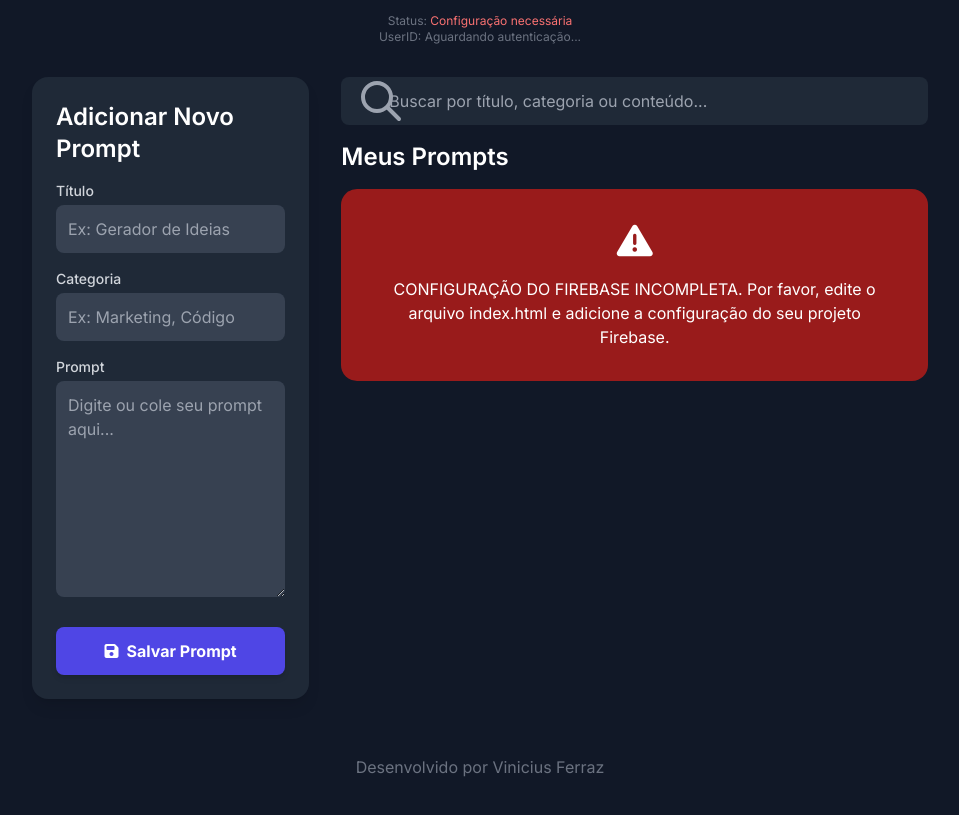
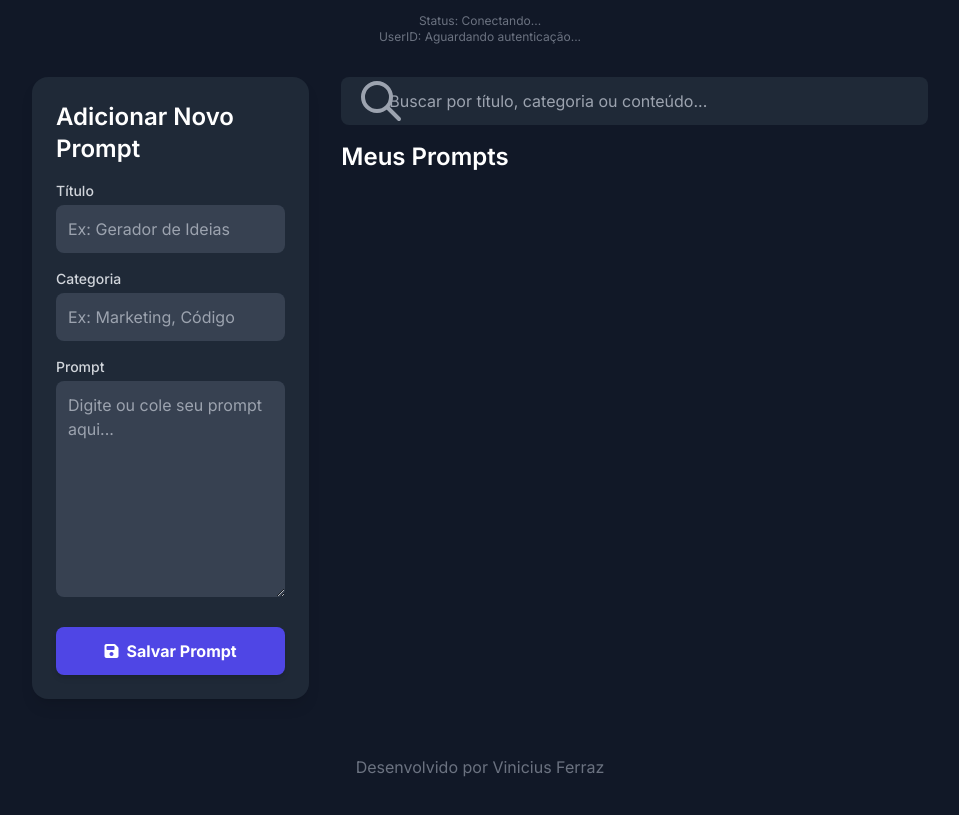
Before and after one commit to viniciusferraza1/Prompt-Pocket-AI, a plain HTML site: page index.html in a window 1280 px wide. Shown: the part 119-934 px from the top of the page, without its empty margins (160-1119 px from the left). Drawn offline with nearby package versions, Linux system fonts and the light colour scheme; no server answers.

Commit message:
feat: Adiciona configuração do Firebase para produção
Substitui o objeto de configuração placeholder do Firebase pelas chaves reais do projeto.

Esta alteração é necessária para permitir que a aplicação, quando hospedada, se conecte corretamente aos serviços do Firebase (Firestore e Authentication), resolvendo o erro de conexão que impedia o funcionamento do app.

```diff
--- a/index.html
+++ b/index.html
@@ -121,25 +121,19 @@
         // --- 1. CONFIGURATION & STATE ---
 
         // =================================================================================
-        // ATENÇÃO: COLE A CONFIGURAÇÃO DO SEU FIREBASE AQUI
-        // Para usar este app fora do ambiente de desenvolvimento, você precisa
-        // criar seu próprio projeto no Firebase e colar a configuração aqui.
-        // Siga o tutorial para obter este objeto de configuração.
+        // CONFIGURAÇÃO CORRIGIDA - BASEADA NA SUA IMAGEM
+        // =================================================================================
         const firebaseConfig = {
-            apiKey: "COLE_SUA_API_KEY_AQUI",
-            authDomain: "SEU_PROJETO.firebaseapp.com",
-            projectId: "SEU_PROJETO_ID",
-            storageBucket: "SEU_PROJETO.appspot.com",
-            messagingSenderId: "SEU_MESSAGING_SENDER_ID",
-            appId: "SEU_APP_ID"
+            apiKey: "AIzaSyDatDCuPP5zVV-NsbV0n6ExLvb3UTWhdlc",
+            authDomain: "prompt-pocket-ai.firebaseapp.com",
+            projectId: "prompt-pocket-ai",
+            storageBucket: "prompt-pocket-ai.appspot.com",
+            messagingSenderId: "565506955883",
+            appId: "1:565506955883:web:53173d1f0b0f20958a74e6" // Este valor é genérico mas deve funcionar. O ideal é pegar o valor exato no seu console.
         };
         // =================================================================================
 
-        // No longer need these environment variables for the deployed version
-        // const appId = typeof __app_id !== 'undefined' ? __app_id : 'default-app-id';
-        // const initialAuthToken = typeof __initial_auth_token !== 'undefined' ? __initial_auth_token : null;
         const appId = firebaseConfig.projectId || 'default-app-id';
-
 
         // UI Element References
         const promptForm = document.getElementById('prompt-form');
@@ -165,9 +159,8 @@
 
         // --- 2. FIREBASE INITIALIZATION & AUTHENTICATION ---
         async function initializeFirebase() {
-            // Simple check to see if the user has replaced the placeholder config
-            if (firebaseConfig.apiKey === "COLE_SUA_API_KEY_AQUI") {
-                 promptList.innerHTML = `<div class="text-center p-8 bg-red-800 rounded-2xl"><i class="fas fa-exclamation-triangle text-4xl text-white"></i><p class="mt-4 text-white">CONFIGURAÇÃO DO FIREBASE INCOMPLETA. Por favor, edite o arquivo index.html e adicione a configuração do seu projeto Firebase.</p></div>`;
+             if (!firebaseConfig || !firebaseConfig.apiKey || firebaseConfig.apiKey === "COLE_SUA_API_KEY_AQUI") {
+                 promptList.innerHTML = `<div class="text-center p-8 bg-red-800 rounded-2xl"><i class="fas fa-exclamation-triangle text-4xl text-white"></i><p class="mt-4 text-white">CONFIGURAÇÃO DO FIREBASE INCOMPLETA.</p></div>`;
                  statusText.textContent = 'Configuração necessária';
                  statusText.className = 'text-red-400';
                  return;
```
